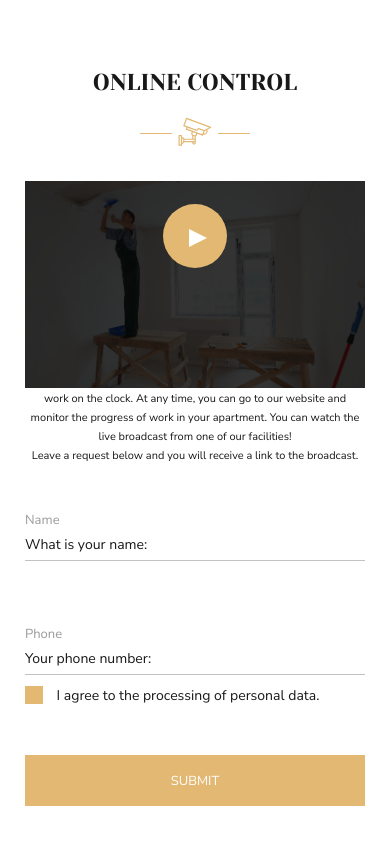
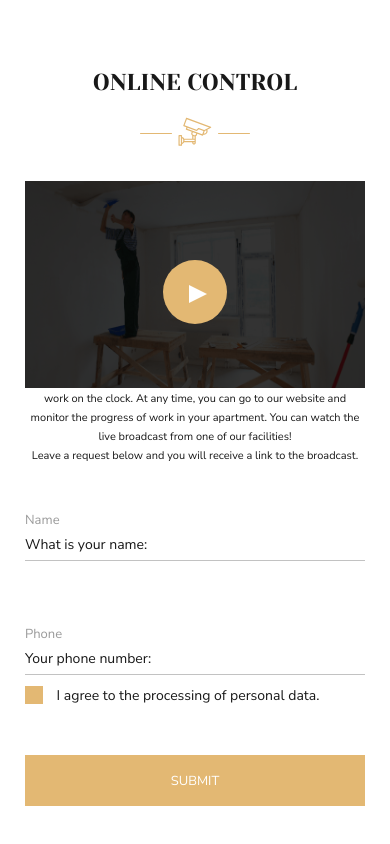
Before and after one commit to Olesia-Kravets/first_landing, a plain HTML site: page index.html in a window 390 px wide. Shown: the part 1346-2190 px from the top of the page. Drawn offline with Linux system fonts and the light colour scheme.

Commit message:
correct video_play_icon mobile 375px

```diff
--- a/css/media.css
+++ b/css/media.css
@@ -636,7 +636,7 @@
     .video_play-icon {
         width: 37px;
         height: 37px;
-        bottom: 224px;
+        bottom: 112px;
     }
 
     .video_play-triangle {
```
